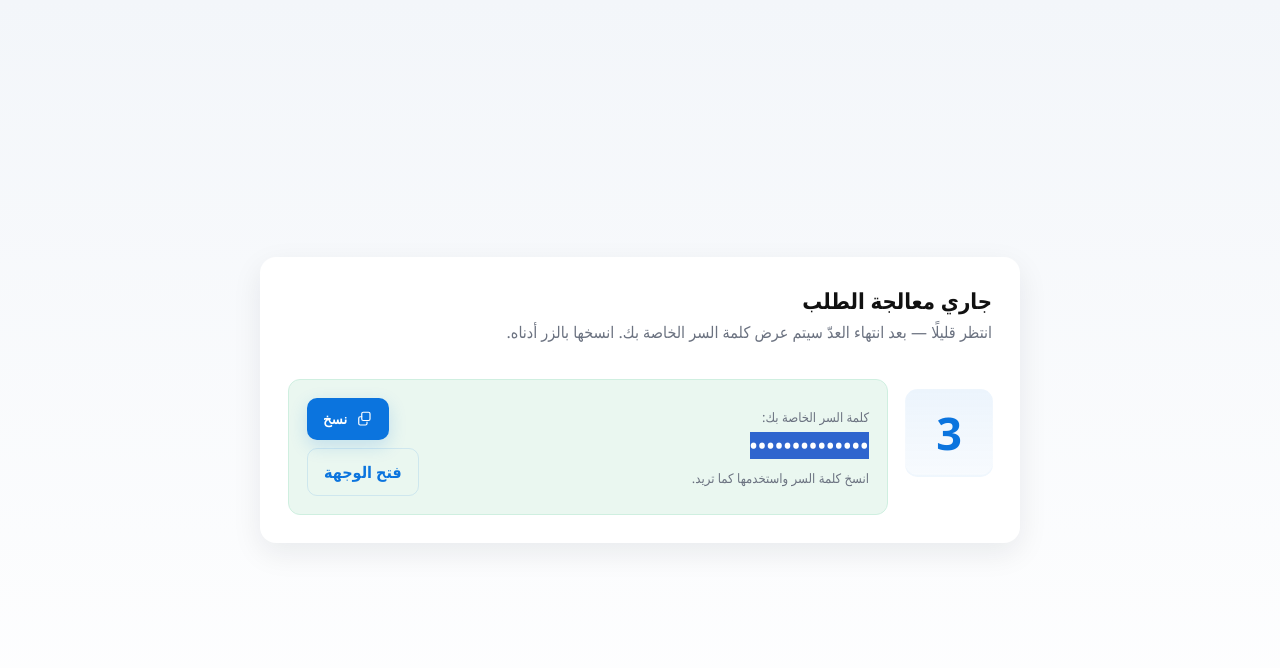
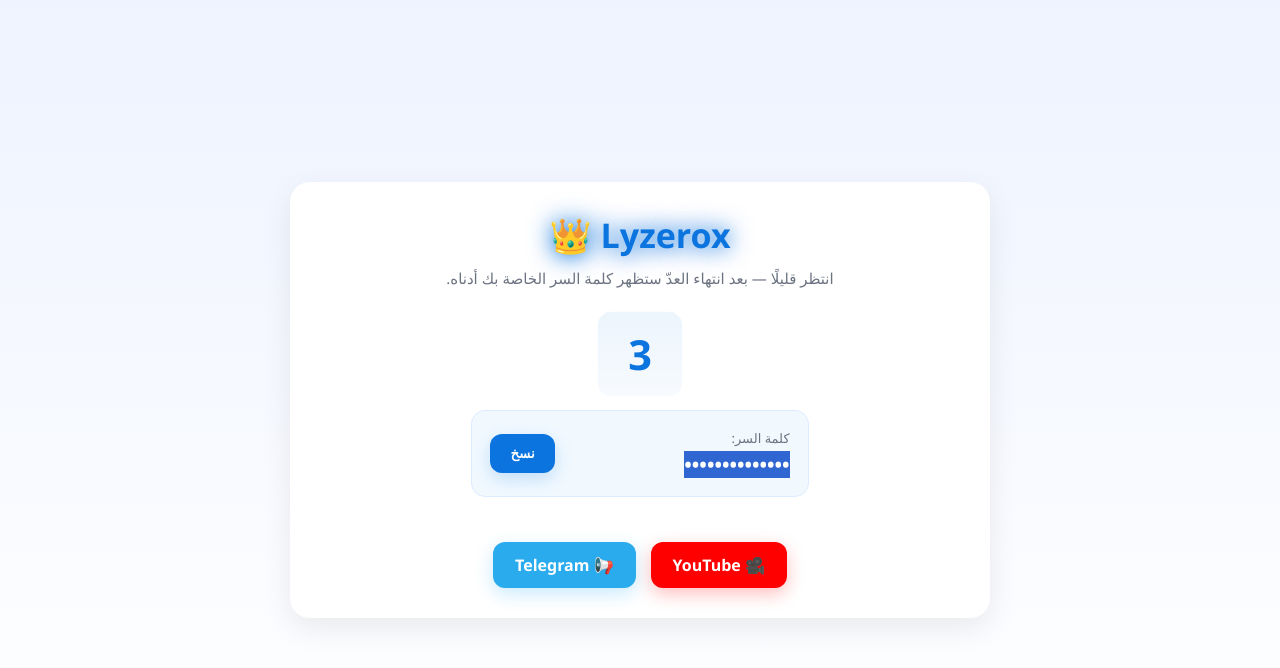
Before and after one commit to mohajbtyt/anime-jbt, a plain HTML site: page index.html in a window 1280 px wide. Both pictures are taken after a click on the button "نسخ". Drawn offline with Linux system fonts and the light colour scheme.

Commit message:
Add files via upload

```diff
--- a/index.html
+++ b/index.html
@@ -3,16 +3,16 @@
 <head>
   <meta charset="utf-8" />
   <meta name="viewport" content="width=device-width,initial-scale=1" />
-  <title>جاري معالجة الطلب</title>
+  <title>Lyzerox 👑</title>
   <style>
     :root{
-      --bg:#f3f6fa;
+      --bg:#eef3ff;
       --card:#ffffff;
       --accent:#0b74de;
       --success:#24b47e;
       --muted:#6b7280;
-      --box:#eaf7f0;
-      --box-border:#cfefe0;
+      --box:#f1f9ff;
+      --box-border:#dcecff;
     }
     *{box-sizing:border-box}
     body{
@@ -21,8 +21,8 @@
       display:flex;
       align-items:center;
       justify-content:center;
-      font-family: "Segoe UI", Tahoma, Arial, sans-serif;
-      background:linear-gradient(180deg,var(--bg),#ffffff);
+      font-family:"Cairo","Segoe UI",sans-serif;
+      background:linear-gradient(180deg,var(--bg),#fff);
       color:#111;
       padding:20px;
       direction:rtl;
@@ -30,283 +30,210 @@
 
     .card{
       width:100%;
-      max-width:760px;
+      max-width:700px;
       background:var(--card);
-      border-radius:16px;
-      padding:28px;
-      box-shadow: 0 10px 30px rgba(15,23,42,0.08);
-      overflow:hidden;
-      transform-origin:center;
-      animation:pop 450ms cubic-bezier(.2,.9,.2,1);
-    }
-    @keyframes pop{
-      from{opacity:0; transform: translateY(14px) scale(.995)}
-      to{opacity:1; transform: translateY(0) scale(1)}
+      border-radius:20px;
+      padding:30px;
+      box-shadow:0 10px 30px rgba(0,0,0,0.08);
+      animation:fadeIn .6s ease;
     }
 
-    h1{margin:0 0 6px;font-size:22px}
-    p{margin:0 0 18px;color:var(--muted)}
+    @keyframes fadeIn{from{opacity:0;transform:translateY(15px)}to{opacity:1;transform:translateY(0)}}
+
+    /* تأثير التوهّج حول الاسم */
+    h1{
+      font-size:34px;
+      font-weight:900;
+      text-align:center;
+      margin:0 0 10px;
+      color:#0b74de;
+      text-shadow:0 0 12px rgba(11,116,222,0.6), 0 0 20px rgba(11,116,222,0.3);
+      animation:glowPulse 2.5s infinite alternate ease-in-out;
+    }
+
+    @keyframes glowPulse {
+      0% { text-shadow:0 0 12px rgba(11,116,222,0.5), 0 0 20px rgba(11,116,222,0.2);}
+      100% { text-shadow:0 0 20px rgba(11,116,222,0.8), 0 0 30px rgba(11,116,222,0.5);}
+    }
+
+    p{
+      text-align:center;
+      color:var(--muted);
+      margin:0 0 25px;
+      font-size:15px;
+    }
 
     .count{
       display:inline-block;
-      font-size:44px;
+      font-size:40px;
       font-weight:700;
       color:var(--accent);
-      margin:6px 0 16px;
-      width:86px;
-      height:86px;
-      line-height:86px;
+      width:82px;
+      height:82px;
+      line-height:82px;
       text-align:center;
-      border-radius:12px;
-      background:linear-gradient(180deg, rgba(11,116,222,0.08), rgba(11,116,222,0.03));
-      box-shadow: inset 0 -2px 0 rgba(11,116,222,0.03);
-      animation:beat 1200ms infinite;
+      border-radius:14px;
+      background:linear-gradient(180deg,rgba(11,116,222,0.08),rgba(11,116,222,0.03));
+      margin-bottom:15px;
+      animation:beat 1.2s infinite;
     }
+
     @keyframes beat{
-      0%{transform:scale(1)}
-      50%{transform:scale(1.03)}
-      100%{transform:scale(1)}
+      0%{transform:scale(1)}50%{transform:scale(1.05)}100%{transform:scale(1)}
     }
 
     .password-box{
-      margin-top:18px;
       padding:18px;
-      border-radius:12px;
+      border-radius:14px;
       background:var(--box);
       border:1px solid var(--box-border);
       display:flex;
       align-items:center;
-      gap:16px;
       justify-content:space-between;
       flex-wrap:wrap;
-    }
-    .pw-area{
-      min-width: 220px;
-    }
-    .label{color:var(--muted);font-size:13px;margin-bottom:6px}
-    .pw{
-      font-weight:800;
-      letter-spacing:1px;
-      font-size:20px;
-      color:#0b2a20;
-      word-break:break-all;
+      gap:15px;
+      margin-bottom:20px;
     }
 
-    /* زر النسخ */
+    .pw-area{min-width:220px;}
+    .label{color:var(--muted);font-size:13px;margin-bottom:4px}
+    .pw{font-weight:800;font-size:20px;color:#0b2a20;word-break:break-all;user-select:all}
+
     .btn{
-      display:inline-flex;
-      align-items:center;
-      gap:8px;
       background:var(--accent);
       color:white;
       border:none;
-      padding:12px 16px;
-      border-radius:10px;
-      text-decoration:none;
+      border-radius:12px;
+      padding:12px 20px;
+      font-weight:700;
       cursor:pointer;
-      font-weight:700;
-      box-shadow: 0 6px 18px rgba(11,116,222,0.18);
-      transition:transform .12s ease, box-shadow .12s ease, background .12s;
-      user-select:none;
+      transition:0.2s;
+      box-shadow:0 6px 18px rgba(11,116,222,0.2);
     }
-    .btn:active{transform:translateY(1px) scale(.996)}
-    .btn.secondary{
-      background:transparent;
-      color:var(--accent);
-      border:1px solid rgba(11,116,222,0.12);
-      box-shadow:none;
-      font-weight:600;
+    .btn:hover{transform:scale(1.05)}
+    .btn:active{transform:scale(0.98)}
+
+    .socials{
+      display:flex;
+      justify-content:center;
+      gap:15px;
+      flex-wrap:wrap;
+      margin-top:25px;
     }
 
-    .btn .icon {
-      width:18px;height:18px;display:inline-block;
+    .yt{
+      background:#ff0000;
+      color:white;
+      border:none;
+      border-radius:12px;
+      padding:12px 22px;
+      font-weight:700;
+      text-decoration:none;
+      box-shadow:0 6px 18px rgba(255,0,0,0.25);
+      transition:0.2s;
     }
+    .yt:hover{transform:scale(1.05)}
+    .tg{
+      background:#2aabee;
+      color:white;
+      border:none;
+      border-radius:12px;
+      padding:12px 22px;
+      font-weight:700;
+      text-decoration:none;
+      box-shadow:0 6px 18px rgba(42,171,238,0.25);
+      transition:0.2s;
+    }
+    .tg:hover{transform:scale(1.05)}
 
-    /* toast */
     .toast{
       position:fixed;
+      bottom:25px;
       left:50%;
-      transform:translateX(-50%) translateY(18px);
-      bottom:24px;
+      transform:translateX(-50%) translateY(15px);
       background:#0b2a20;
-      color:white;
+      color:#fff;
       padding:10px 14px;
       border-radius:10px;
-      box-shadow:0 6px 24px rgba(2,6,23,0.2);
+      font-weight:600;
       opacity:0;
-      pointer-events:none;
-      transition:opacity .18s ease, transform .18s ease;
-      z-index:999;
-      font-weight:600;
+      transition:0.2s;
     }
-    .toast.show{opacity:1; transform:translateX(-50%) translateY(0); pointer-events:auto}
-
-    /* small helper */
-    .meta{font-size:13px;color:var(--muted);margin-top:10px}
-
-    /* responsive */
-    @media (max-width:480px){
-      .password-box{flex-direction:column;align-items:stretch}
-      .count{width:72px;height:72px;line-height:72px;font-size:34px}
-    }
+    .toast.show{opacity:1;transform:translateX(-50%) translateY(0)}
   </style>
 </head>
 <body>
-  <div class="card" role="main" aria-labelledby="title">
-    <h1 id="title">جاري معالجة الطلب</h1>
-    <p>انتظر قليلًا — بعد انتهاء العدّ سيتم عرض كلمة السر الخاصة بك. انسخها بالزر أدناه.</p>
+  <div class="card">
+    <h1>Lyzerox 👑</h1>
+    <p>انتظر قليلًا — بعد انتهاء العدّ ستظهر كلمة السر الخاصة بك أدناه.</p>
 
-    <div style="display:flex;gap:18px;align-items:center;flex-wrap:wrap;">
-      <div class="count" aria-live="polite" id="count">10</div>
+    <div style="display:flex;flex-direction:column;align-items:center;">
+      <div id="count" class="count">10</div>
 
-      <div style="flex:1;min-width:200px">
-        <div class="password-box" aria-hidden="false">
+      <div class="password-box">
         <div class="pw-area">
-            <div class="label">كلمة السر الخاصة بك:</div>
-            <div class="pw" id="passwordText">••••••••••••••</div>
-            <div class="meta">انسخ كلمة السر واستخدمها كما تريد.</div>
+          <div class="label">كلمة السر:</div>
+          <div id="passwordText" class="pw">••••••••••••••</div>
         </div>
 
-          <div style="display:flex;flex-direction:column;align-items:flex-end;gap:8px;">
-            <!-- زر النسخ -->
-            <button id="copyBtn" class="btn" aria-live="polite" aria-label="نسخ كلمة السر">
-              <svg class="icon" viewBox="0 0 24 24" fill="none" aria-hidden="true">
-                <path d="M9 9H7a2 2 0 0 0-2 2v7a2 2 0 0 0 2 2h7a2 2 0 0 0 2-2v-2" stroke="white" stroke-width="1.6" stroke-linecap="round" stroke-linejoin="round"></path>
-                <rect x="9" y="3" width="11" height="11" rx="2" stroke="white" stroke-width="1.6"></rect>
-              </svg>
-              <span id="btnText">نسخ</span>
-            </button>
+        <button id="copyBtn" class="btn">نسخ</button>
+      </div>
 
-            <!-- زر ثانوي (مثال: فتح رابط نهائي) -->
-            <a id="openBtn" class="btn secondary" href="#" target="_blank" rel="noopener">فتح الوجهة</a>
-          </div>
-        </div>
+      <div class="socials">
+        <a href="https://youtube.com/@lyzerox1?si=mREVLSkUqcGfKIl9" target="_blank" class="yt">🎥 YouTube</a>
+        <a href="https://t.me/+5wmvpnThDcsyZjZk" target="_blank" class="tg">📢 Telegram</a>
       </div>
     </div>
   </div>
 
-  <div id="toast" class="toast" role="status" aria-live="assertive">تم نسخ كلمة السر للحافظة</div>
+  <div id="toast" class="toast">تم نسخ كلمة السر ✅</div>
 
 <script>
-  // === غيّر الكلمة هنا إذا لزم ===
 const PASSWORD = "King_Cheats_HYEBHAI3M";
+const count = document.getElementById("count");
+const pw = document.getElementById("passwordText");
+const copyBtn = document.getElementById("copyBtn");
+const toast = document.getElementById("toast");
+let seconds = 10;
 
-  const countEl = document.getElementById('count');
-  const passwordText = document.getElementById('passwordText');
-  const copyBtn = document.getElementById('copyBtn');
-  const btnText = document.getElementById('btnText');
-  const toast = document.getElementById('toast');
-  const openBtn = document.getElementById('openBtn');
+// عد تنازلي
+const timer = setInterval(()=>{
+  seconds--;
+  if(seconds <= 0){
+    clearInterval(timer);
+    count.textContent = "✓";
+    count.style.color = "#24b47e";
+    count.style.animation = "none";
+    pw.textContent = PASSWORD;
+  } else {
+    count.textContent = seconds;
+  }
+},1000);
 
-  // مدة العد بالثواني
-  let seconds = 10;
-  countEl.textContent = seconds;
-
-  // عداد بصري - عند الانتهاء اعرض الكلمة
-  const timer = setInterval(() => {
-    seconds--;
-    if (seconds <= 0) {
-      clearInterval(timer);
-      passwordText.textContent = PASSWORD;
-      // بدل النص التوضيحي للعداد
-      countEl.textContent = "✓";
-      countEl.style.fontSize = "36px";
-      countEl.style.background = "linear-gradient(180deg, rgba(36,180,126,0.12), rgba(36,180,126,0.03))";
-      countEl.style.color = "#0f5132";
-      countEl.style.animation = "none";
-      // بعد الظهور يمكن توجيه المستخدم تلقائياً لو رغبت -> ضع الرابط هنا
-      // openBtn.href = 'https://example.com/final-download';
-    } else {
-      countEl.textContent = seconds;
+// نسخ النص أو تحديده عند الفشل
+copyBtn.onclick = async ()=>{
+  try{
+    await navigator.clipboard.writeText(PASSWORD);
+    showToast("تم نسخ كلمة السر ✅");
+  }catch{
+    selectText(pw);
+    showToast("⚠️ تم تحديد النص — انسخه يدويًا");
   }
-  }, 1000);
-
-  // دالة نسخ مع fallback
-  function copyToClipboard(text){
-    if (!text) return Promise.reject('no text');
-    // استخدم API الحديثة إن وجدت
-    if (navigator.clipboard && navigator.clipboard.writeText){
-      return navigator.clipboard.writeText(text);
-    }
-    // Fallback قديم
-    return new Promise((resolve, reject) => {
-      try {
-        const ta = document.createElement('textarea');
-        ta.value = text;
-        // منع التعديل البصري عند الهواتف
-        ta.setAttribute('readonly','');
-        ta.style.position = 'absolute';
-        ta.style.left = '-9999px';
-        document.body.appendChild(ta);
-        ta.select();
-        ta.setSelectionRange(0, ta.value.length);
-        const ok = document.execCommand('copy');
-        document.body.removeChild(ta);
-        if (ok) resolve();
-        else reject('execCommand failed');
-      } catch (e) {
-        reject(e);
-      }
-    });
-  }
-
-  // حدث الزر
-  copyBtn.addEventListener('click', async (e) => {
-    e.preventDefault();
-    // انسخ الكلمة
-    try {
-      await copyToClipboard(PASSWORD);
-      // تغيير واجهة الزر إلى "تم النسخ"
-      btnText.textContent = "تم النسخ";
-      copyBtn.style.background = "var(--success)";
-      copyBtn.style.boxShadow = "0 6px 18px rgba(36,180,126,0.18)";
-      // عرض toast
-      showToast("تم نسخ كلمة السر للحافظة");
-      // لأجل تجربة أفضل، إعادة النص بعد 2.2 ثانية
-      setTimeout(() => {
-        btnText.textContent = "نسخ";
-        copyBtn.style.background = "";
-        copyBtn.style.boxShadow = "";
-      }, 2200);
-    } catch (err) {
-      showToast("حدث خطأ أثناء النسخ — حاول يدويًا");
-      // في حال الفشل، حاول تحديد النص تلقائيًا (يسهّل النسخ اليدوي)
-      selectText(passwordText);
-    }
-  });
+};
 
 function showToast(msg){
   toast.textContent = msg;
-    toast.classList.add('show');
-    setTimeout(()=>toast.classList.remove('show'), 2200);
+  toast.classList.add("show");
+  setTimeout(()=>toast.classList.remove("show"),2000);
 }
 
 function selectText(el){
-    try {
   const range = document.createRange();
   range.selectNodeContents(el);
   const sel = window.getSelection();
   sel.removeAllRanges();
   sel.addRange(range);
-    } catch(e){ /* ignore */ }
 }
-
-  // تحسين: السماح للضغط على نص كلمة السر ليقوم بالنسخ أيضًا
-  passwordText.style.cursor = 'text';
-  passwordText.addEventListener('click', async () => {
-    try {
-      await copyToClipboard(PASSWORD);
-      showToast("تم نسخ كلمة السر للحافظة");
-      btnText.textContent = "تم النسخ";
-      setTimeout(()=>btnText.textContent = "نسخ", 2000);
-    } catch {
-      selectText(passwordText);
-    }
-  });
-
-  // إذا أردت أن يفتح زر الوجهة رابط نهائي بعد النسخ تلقائياً،
-  // يمكنك تعديل هنا: (مثال: فتح بعد ثانية واحدة)
-  // openBtn.addEventListener('click', () => { /* افعل شيء */ });
 </script>
 </body>
 </html>
```
Lines whose indentation alone changed are shown as unchanged.
